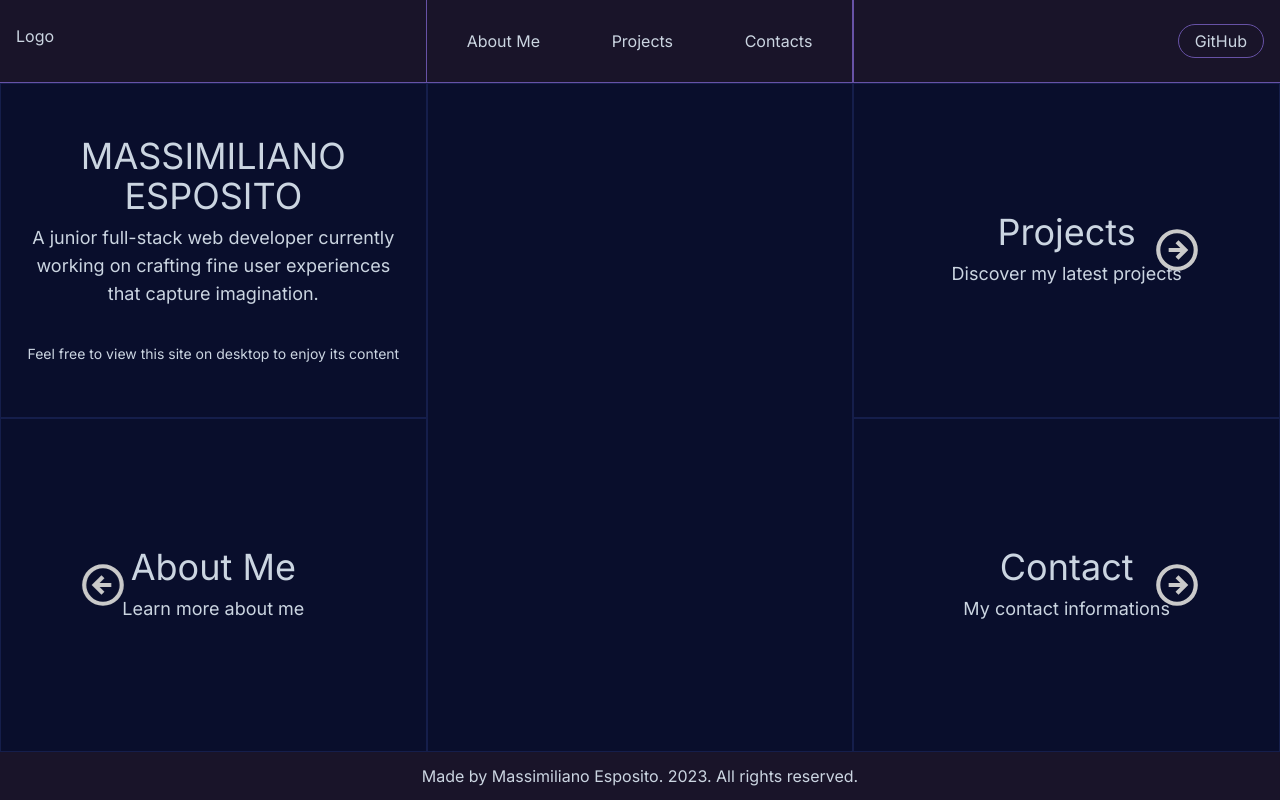
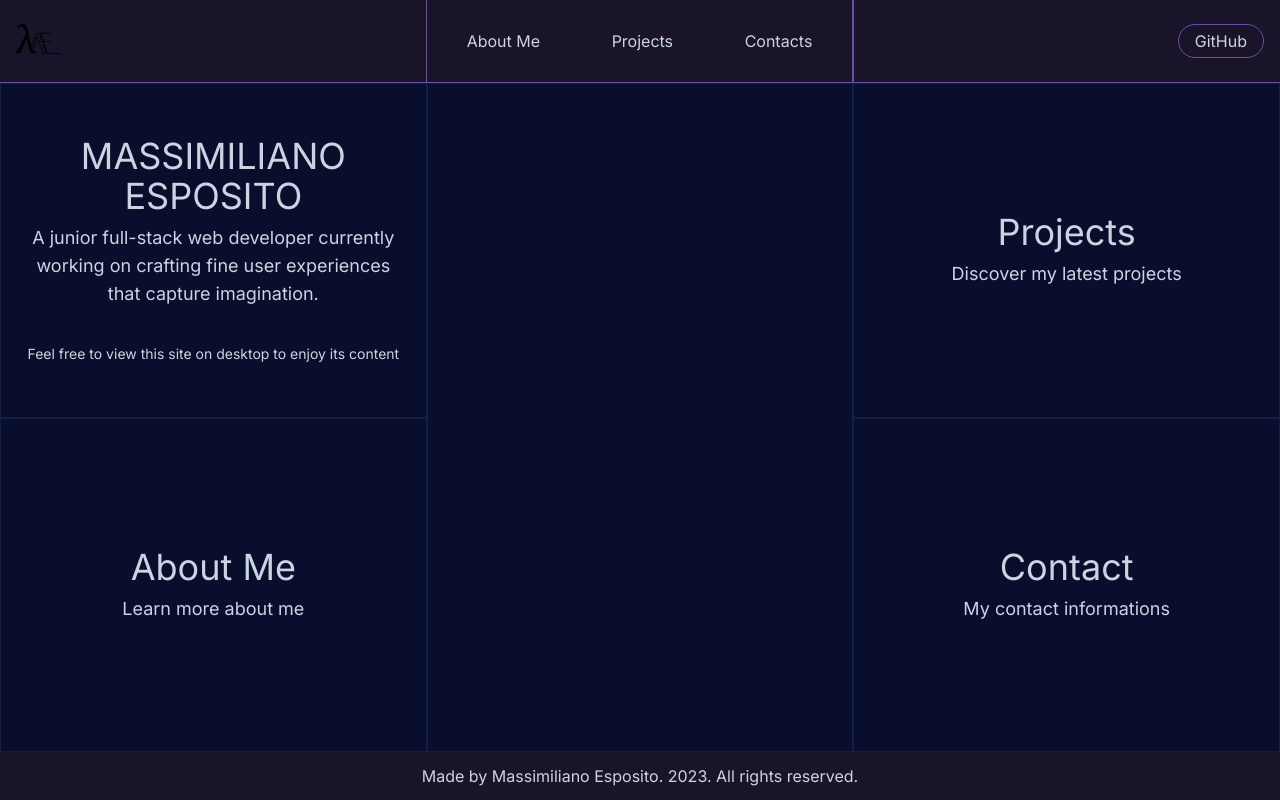
Before and after one commit to Massolinii/massolinii, a Next.js app: page / in a window 1280 px wide. Built offline with nearby package versions, Linux system fonts and the light colour scheme.

Commit message:
Added arrows

```diff
--- a/src/app/globals.css
+++ b/src/app/globals.css
@@ -6,3 +6,8 @@ body {
   margin: 0px;
   overflow: hidden;
 }
+
+.logo {
+  height: 30px;
+  width: auto;
+}
--- a/src/app/page.tsx
+++ b/src/app/page.tsx
@@ -27,7 +27,7 @@ export default function Home() {
           className={`relative overlay overlay-red about-section home-section border border-space flex justify-center items-center title-slide-in-left`}
         >
           <svg
-            className="arrow arrow-left subtitle-slide-in-right-rotate"
+            className="arrow hidden md:visible arrow-left subtitle-slide-in-right-rotate"
             xmlns="http://www.w3.org/2000/svg"
             viewBox="0 0 24 24"
           >
@@ -55,7 +55,7 @@ export default function Home() {
           className={`relative overlay overlay-blue project-section home-section border border-space flex justify-center items-center title-slide-in-right`}
         >
           <svg
-            className="arrow arrow-right subtitle-slide-in-left"
+            className="arrow hidden md:visible arrow-right subtitle-slide-in-left"
             xmlns="http://www.w3.org/2000/svg"
             viewBox="0 0 24 24"
           >
@@ -75,7 +75,7 @@ export default function Home() {
         >
           {" "}
           <svg
-            className="arrow arrow-right subtitle-slide-in-left"
+            className="arrow hidden md:visible arrow-right subtitle-slide-in-left"
             xmlns="http://www.w3.org/2000/svg"
             viewBox="0 0 24 24"
           >
--- a/src/components/Navbar.tsx
+++ b/src/components/Navbar.tsx
@@ -10,7 +10,45 @@ export default function Navbar() {
       {/* Logo a sinistra */}
       <div className="flex-grow px-4 py-6 border-r border-violet lg:border-r lg:border-violet">
         <Link href="/">
-          <p>Logo</p>
+          <svg
+            className="logo"
+            id="Livello_2"
+            data-name="Livello 2"
+            xmlns="http://www.w3.org/2000/svg"
+            viewBox="0 0 66.94 44.77"
+          >
+            <g id="Livello_1-2" data-name="Livello 1">
+              <path
+                d="m0,42.16c1.77-2.24,3.48-4.98,5.13-8.24L14.92,14.74c-1.04-4.07-2.01-6.93-2.91-8.57s-2.29-2.47-4.16-2.47c-1.73,0-3.38.85-4.94,2.56l-1.5-1.65C4.21,1.54,6.99,0,9.73,0c1.91,0,3.4.54,4.45,1.63,1.06,1.09,1.94,2.82,2.65,5.2.71,2.38,1.72,6.98,3.02,13.79,1.69,8.89,3,14.5,3.95,16.82.95,2.33,2.07,3.49,3.37,3.49.94,0,1.8-.32,2.59-.98l1.16,1.83c-2.01,1.57-3.82,2.35-5.43,2.35-2.28,0-3.91-1.17-4.88-3.51-.98-2.34-2.34-8.63-4.09-18.88h-.18c-3.46,7.02-6.84,14.32-10.16,21.9H0v-1.49Z"
+                style={{ strokeWidth: "0px" }}
+              />
+              <path
+                d="m40.35,44.14l-8.51-24.58-6.74,16.44c-.69,1.68-1.03,2.98-1.03,3.91l-3.45-2.17,10.53-23.95h3.65l10.22,30.35h-4.68Z"
+                style={{ fill: "none", stroke: "#000", strokeWidth: "1.25px" }}
+              />
+              <g>
+                <polyline
+                  points="66.94 44.14 47.03 44.14 36.81 13.8 52.81 13.8"
+                  style={{
+                    fill: "none",
+                    stroke: "#000",
+                    strokeWidth: "1.25px",
+                  }}
+                />
+                <line
+                  x1="40.99"
+                  y1="26.21"
+                  x2="52.77"
+                  y2="26.21"
+                  style={{
+                    fill: "none",
+                    stroke: "#000",
+                    strokeWidth: "1.25px",
+                  }}
+                />
+              </g>
+            </g>
+          </svg>
         </Link>
       </div>
 
--- a/src/styles/Home.css
+++ b/src/styles/Home.css
@@ -9,11 +9,11 @@
 }
 
 .arrow-right {
-  left: 70%;
+  left: 80%;
 }
 
 .arrow-left {
-  right: 70%;
+  right: 80%;
 }
 
 .arrow path {
```
